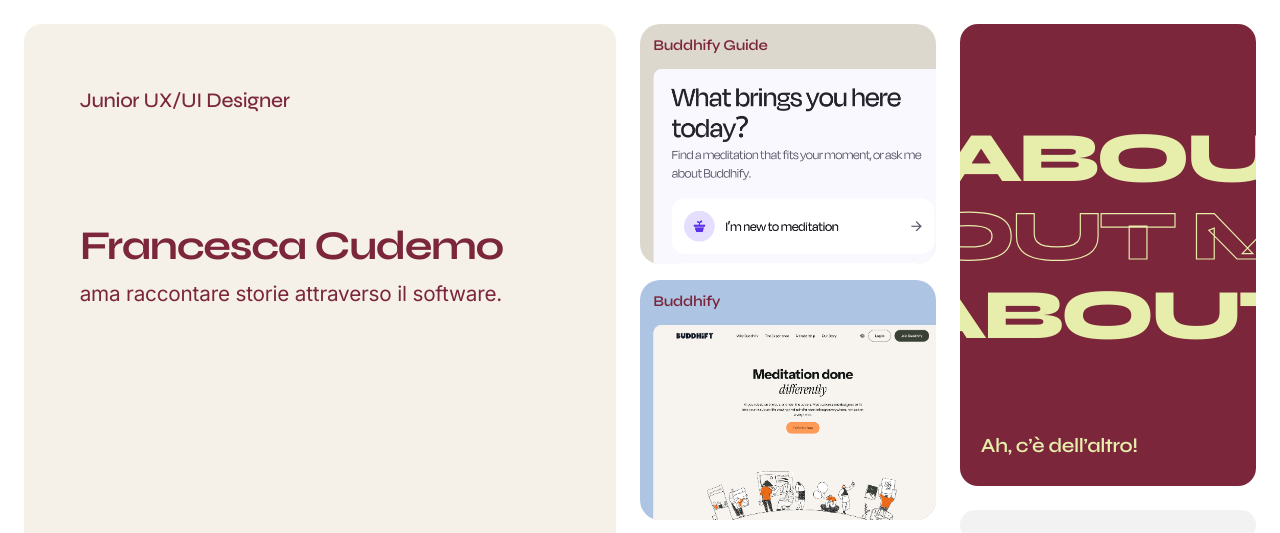
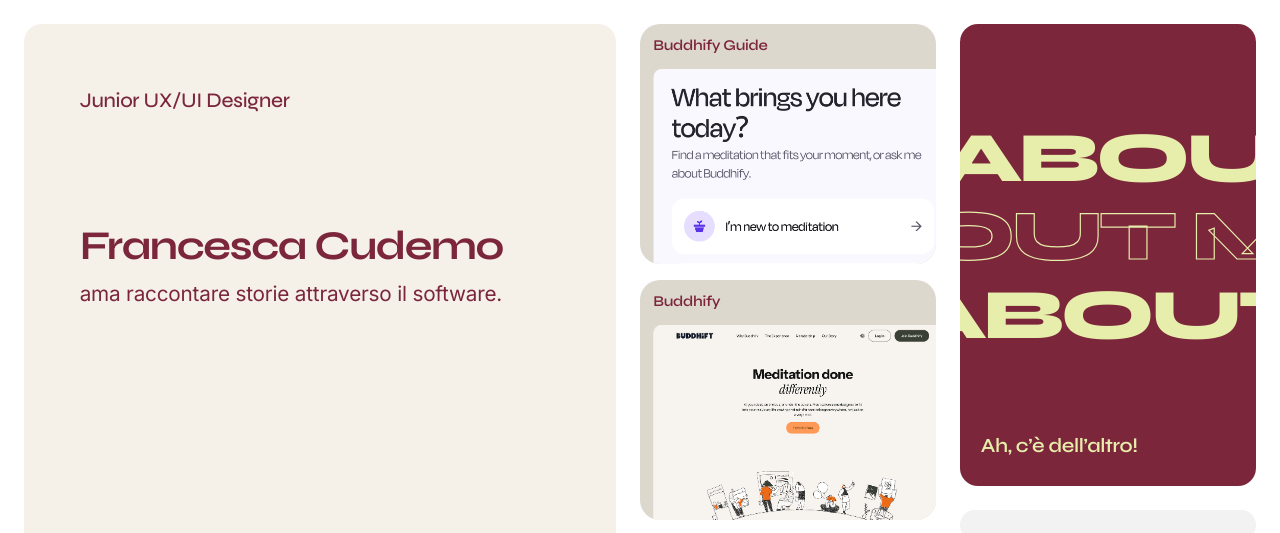
Before and after one commit to francescacudemo-tech/portfolio-html-css, a website: page index.html in a window 1280 px wide. Shown: the top 533 px of the page. Drawn offline with nearby package versions, Linux system fonts and the light colour scheme.

Commit message:
Update case study background colors

```diff
--- a/css/main.css
+++ b/css/main.css
@@ -2035,7 +2035,7 @@ textarea.form-control {
   background-color: #ddd8ce;
 }
 .offset--web {
-  background-color: #adc4e3;
+  background-color: #ddd8ce;
 }
 @media (hover: hover) and (pointer: fine) {
   .offset:hover .offset__art {
```
